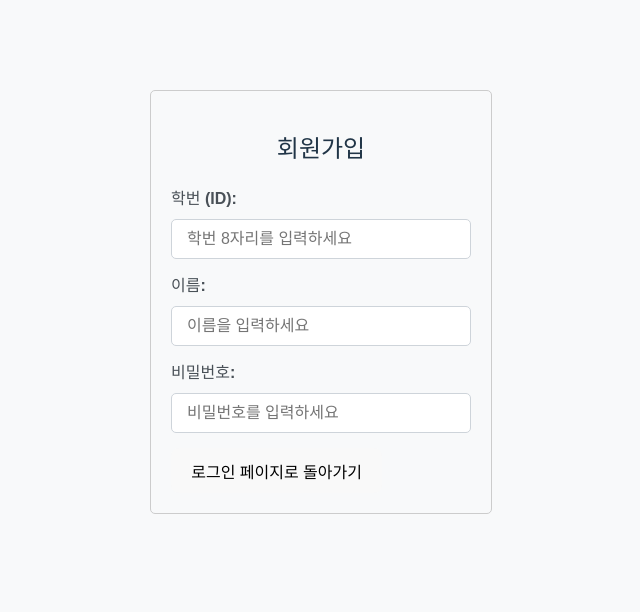
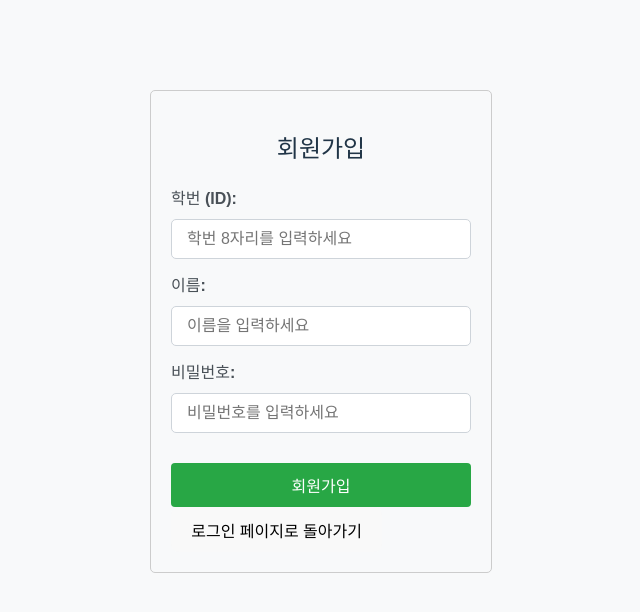
Before and after one commit to rkddlsxo/INHA-DECOM_front, a React (Vite) app: page / in a window 1280 px wide. Both pictures are taken after a click on the button "회원가입". Shown: the top 612 px of the page, without its empty margins (319-959 px from the left). Built offline with nearby package versions, Linux system fonts and the light colour scheme.

Commit message:
로그인 페이지, 회원가입 페이지 수정
테스트용으로 남겨두었던 부분을 지우고, 회원가입 페이지에 버튼을 추가 했습니다.

```diff
--- a/src/pages/LoginPage.jsx
+++ b/src/pages/LoginPage.jsx
@@ -29,12 +29,12 @@ const LoginPage = ({ onNavigate, handleLogin }) => {
     const handleSubmit = async (e) => {
         e.preventDefault();
 
-        //테스트용 바로 넘어가게 만들기
-        if (id && password) {
-            handleLogin(true);
-            onNavigate('main');
-            return;
-        }
+        // //테스트용 바로 넘어가게 만들기
+        // if (id && password) {
+        //     handleLogin(true);
+        //     onNavigate('main');
+        //     return;
+        // }
         // 3-1. 클라이언트 측 유효성 검사 (필수 입력 확인)
         if (!id || !password) {
             setError('학번과 비밀번호를 모두 입력해주세요.');
--- a/src/pages/RegisterPage.jsx
+++ b/src/pages/RegisterPage.jsx
@@ -3,6 +3,8 @@ import React, { useState } from 'react';
 import './LoginPage.css';
 // 만약 회원가입 전용 스타일을 RegisterPage.css에 따로 만들었다면,
 // import './RegisterPage.css'; 도 추가합니다.
+
+const API_URL = 'http://localhost:8080/api/register';
 
 const RegisterPage = ({ onNavigate }) => {
     // 백엔드 명세: id (학번), username (이름), password (비밀번호)
@@ -40,7 +42,7 @@ const RegisterPage = ({ onNavigate }) => {
         setError('');
         setIsLoading(true);
         try {
-            const response = await fetch('http://localhost:8080/api/register', {
+            const response = await fetch(API_URL, {
                 method: 'POST',
                 headers: { 'Content-Type': 'application/json' },
                 body: JSON.stringify({ id, username, password }),
@@ -106,8 +108,17 @@ const RegisterPage = ({ onNavigate }) => {
                         disabled={isLoading}
                     />
                 </div>
+                {error && <p className="error-message">{error}</p>}
 
-                {error && <p className="error-message">{error}</p>}
+                <button
+                    type="submit"
+                    className="login-button"
+                    disabled={isLoading}
+                >
+                    {isLoading ? '처리 중...' : '회원가입'}
+                </button>
+
+
 
 
                 {/* 로그인 페이지로 돌아가기 버튼 (옵션) */}
```
